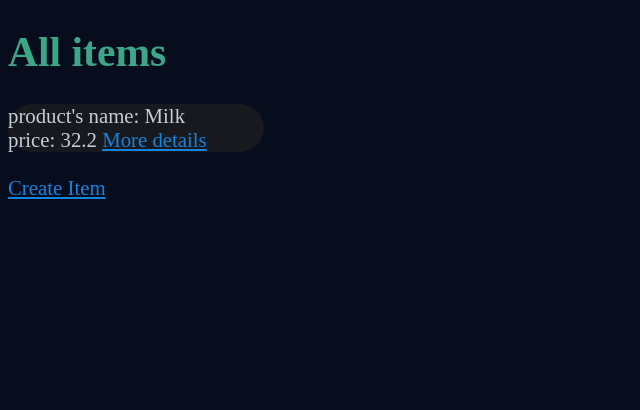
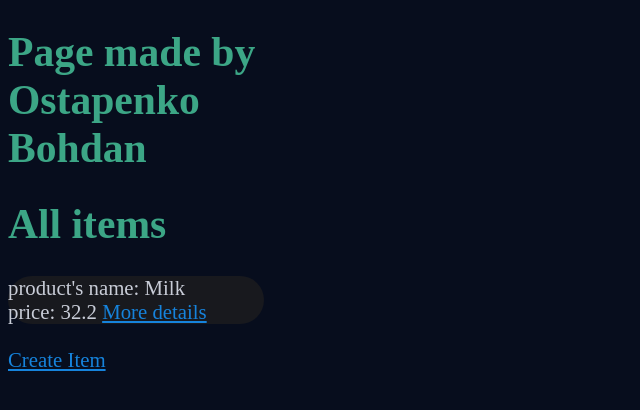
Before and after one commit to Bra1nLet/DevOpsLab1, a FastAPI app: page / in a window 1280 px wide. Shown: the top 410 px of the page, without its empty margins (0-640 px from the left). Run offline with FastAPI, Linux system fonts and the light colour scheme.

Commit message:
Update allitems.html

```diff
--- a/src/templates/allitems.html
+++ b/src/templates/allitems.html
@@ -6,7 +6,7 @@
     <link href="{{ url_for('static', path='stylesall.css') }}" rel="stylesheet">
 </head>
 <body>
-
+    <h1>Page made by Ostapenko Bohdan</h1>
     {% if items %}
         <h1>All items</h1>
         {% for i in items %}
```
